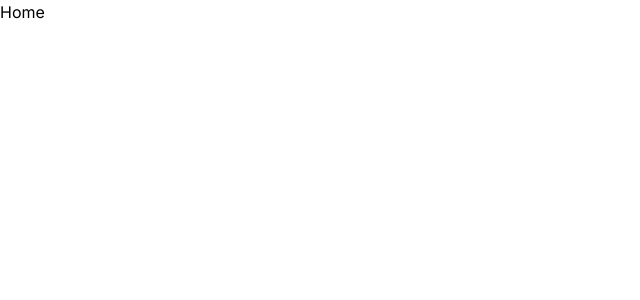
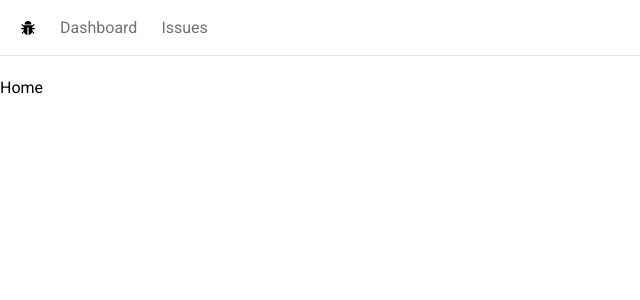
Before and after one commit to radenayr17/issue-tracker, a Next.js app: page / in a window 1280 px wide. Shown: the top 300 px of the page, without its empty margins (0-640 px from the left). Built offline with nearby package versions, Linux system fonts and the light colour scheme.

Commit message:
Create layout and navbar

```diff
--- /dev/null
+++ b/app/NavBar.tsx
@@ -0,0 +1,37 @@
+import Link from "next/link";
+import React from "react";
+import { AiFillBug } from "react-icons/ai";
+
+interface Links {
+  label: string;
+  href: string;
+}
+
+const links: Links[] = [
+  { label: "Dashboard", href: "/dashboard" },
+  { label: "Issues", href: "/issues" },
+];
+
+const NavBar: React.FC = () => {
+  return (
+    <nav className="flex space-x-6 border-b mb-5 px-5 h-14 items-center">
+      <Link href="/">
+        <AiFillBug />
+      </Link>
+      <ul className="flex space-x-6">
+        {links.map(({ label, href }) => (
+          <li key={label}>
+            <Link
+              href={href}
+              className="text-zinc-500 hover:text-zinc-800 transition-colors"
+            >
+              {label}
+            </Link>
+          </li>
+        ))}
+      </ul>
+    </nav>
+  );
+};
+
+export default NavBar;
--- a/app/layout.tsx
+++ b/app/layout.tsx
@@ -1,22 +1,29 @@
-import type { Metadata } from 'next'
-import { Inter } from 'next/font/google'
-import './globals.css'
+import type { Metadata } from "next";
+import { Roboto } from "next/font/google";
+import "./globals.css";
+import NavBar from "./NavBar";
 
-const inter = Inter({ subsets: ['latin'] })
+const roboto = Roboto({
+  subsets: ["latin"],
+  weight: "400",
+});
 
 export const metadata: Metadata = {
-  title: 'Create Next App',
-  description: 'Generated by create next app',
-}
+  title: "Issue Tracker",
+  description: "Issue Tracker by radenayr",
+};
 
 export default function RootLayout({
   children,
 }: {
-  children: React.ReactNode
+  children: React.ReactNode;
 }) {
   return (
     <html lang="en">
-      <body className={inter.className}>{children}</body>
+      <body className={roboto.className}>
+        <NavBar />
+        <main>{children}</main>
+      </body>
     </html>
-  )
+  );
 }
```
Also changed, not shown: package.json (+5 -4 lines), 1 other file (tests, documents, lock files or other folders).
